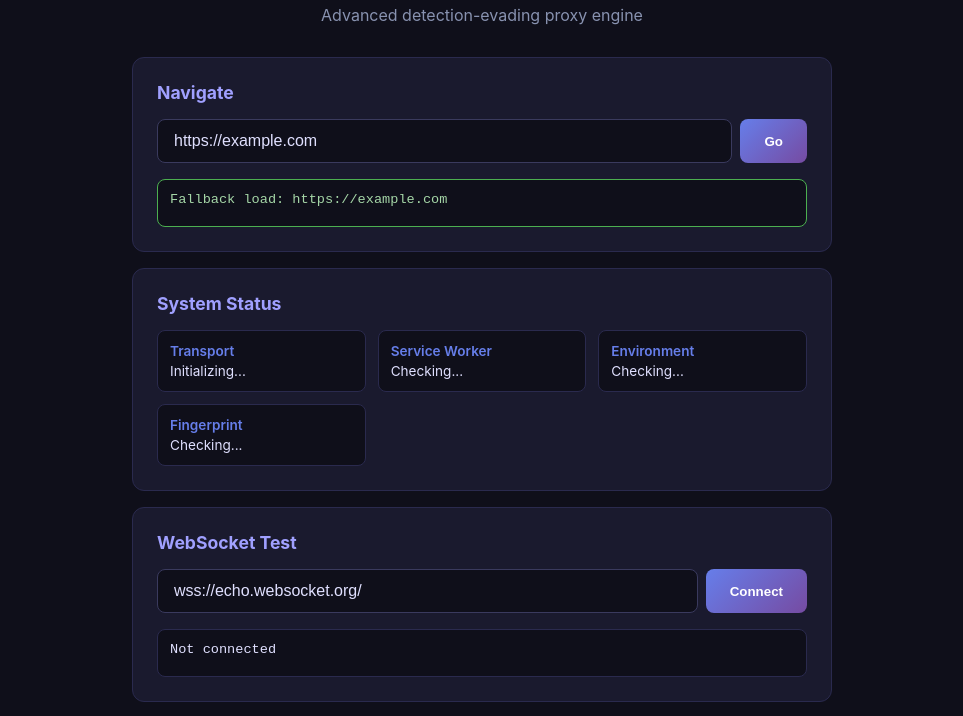
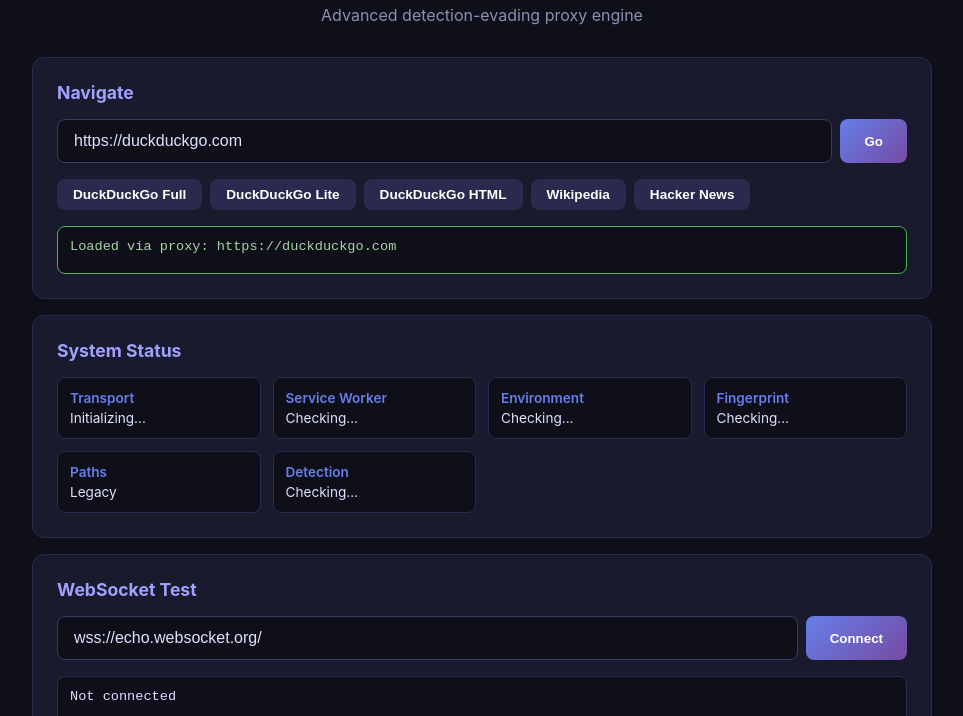
Before and after one commit to Ethan506-n/midas, a website: page public/demo.html in a window 1280 px wide. Both pictures are taken after a click on the button "Go". Shown: the part 84-800 px from the top of the page, without its empty margins (158-1121 px from the left). Drawn offline with Linux system fonts and the light colour scheme.

Commit message:
fixed duckduckgo

```diff
--- a/public/demo.html
+++ b/public/demo.html
@@ -32,7 +32,7 @@
     border-radius: 12px;
     padding: 1.5rem;
     width: 100%;
-    max-width: 700px;
+    max-width: 900px;
     margin-bottom: 1rem;
     border: 1px solid #2a2a4e;
   }
@@ -71,6 +71,11 @@
   }
   button:hover { opacity: 0.9; }
   button:disabled { opacity: 0.5; cursor: not-allowed; }
+  .btn-secondary {
+    background: #2a2a4e;
+    padding: 0.5rem 1rem;
+    font-size: 0.85rem;
+  }
   .status {
     font-family: monospace;
     font-size: 0.85rem;
@@ -86,7 +91,7 @@
   .status.error { border-color: #f44336; color: #ef9a9a; }
   .features {
     display: grid;
-    grid-template-columns: repeat(auto-fit, minmax(200px, 1fr));
+    grid-template-columns: repeat(auto-fit, minmax(180px, 1fr));
     gap: 0.75rem;
     margin-top: 1rem;
   }
@@ -103,10 +108,16 @@
     display: block;
     margin-bottom: 0.25rem;
   }
+  .quick-links {
+    display: flex;
+    flex-wrap: wrap;
+    gap: 0.5rem;
+    margin-bottom: 1rem;
+  }
   .iframe-container {
     width: 100%;
-    max-width: 900px;
-    height: 500px;
+    max-width: 1000px;
+    height: 600px;
     border-radius: 12px;
     overflow: hidden;
     border: 1px solid #2a2a4e;
@@ -128,10 +139,17 @@
 <div class="card">
   <h2>Navigate</h2>
   <div class="input-group">
-    <input type="text" id="urlInput" placeholder="https://example.com" value="https://example.com">
+    <input type="text" id="urlInput" placeholder="https://example.com" value="https://duckduckgo.com">
     <button id="goBtn" onclick="navigate()">Go</button>
   </div>
-  <div class="status" id="navStatus">Ready</div>
+  <div class="quick-links">
+    <button class="btn-secondary" onclick="loadUrl('https://duckduckgo.com')">DuckDuckGo Full</button>
+    <button class="btn-secondary" onclick="loadUrl('https://lite.duckduckgo.com/lite/')">DuckDuckGo Lite</button>
+    <button class="btn-secondary" onclick="loadUrl('https://html.duckduckgo.com/html/')">DuckDuckGo HTML</button>
+    <button class="btn-secondary" onclick="loadUrl('https://en.wikipedia.org/wiki/Main_Page')">Wikipedia</button>
+    <button class="btn-secondary" onclick="loadUrl('https://news.ycombinator.com')">Hacker News</button>
+  </div>
+  <div class="status" id="navStatus">Ready — select a site above or enter any URL</div>
 </div>
 
 <div class="card">
@@ -153,6 +171,14 @@
       <span class="label">Fingerprint</span>
       <span id="fpStatus">Checking...</span>
     </div>
+    <div class="feature">
+      <span class="label">Paths</span>
+      <span id="pathStatus">Checking...</span>
+    </div>
+    <div class="feature">
+      <span class="label">Detection</span>
+      <span id="detectStatus">Checking...</span>
+    </div>
   </div>
 </div>
 
@@ -166,7 +192,7 @@
 </div>
 
 <div class="iframe-container">
-  <iframe id="proxyFrame" sandbox="allow-scripts allow-same-origin allow-forms allow-popups"></iframe>
+  <iframe id="proxyFrame" sandbox="allow-scripts allow-same-origin allow-forms allow-popups allow-top-navigation"></iframe>
 </div>
 
 <script src="loader.js"></script>
@@ -177,27 +203,35 @@
   const swStatus = document.getElementById('swStatus');
   const envStatus = document.getElementById('envStatus');
   const fpStatus = document.getElementById('fpStatus');
+  const pathStatus = document.getElementById('pathStatus');
+  const detectStatus = document.getElementById('detectStatus');
   const proxyFrame = document.getElementById('proxyFrame');
+  const urlInput = document.getElementById('urlInput');
+
+  function getBrowsePath() {
+    if (window.__midasPaths && window.__midasPaths.browse) {
+      return '/_midas/' + window.__midasPaths.browse;
+    }
+    return '/_midas/browse';
+  }
+
+  function loadUrl(url) {
+    urlInput.value = url;
+    navigate();
+  }
 
   async function navigate() {
-    const url = document.getElementById('urlInput').value;
+    const url = urlInput.value.trim();
     if (!url) return;
     navStatus.textContent = 'Loading ' + url + '...';
     navStatus.className = 'status';
 
     try {
-      if (typeof midasFetch === 'function') {
-        const resp = await midasFetch(url);
-        const html = await resp.text();
-        proxyFrame.srcdoc = html;
-        navStatus.textContent = 'Loaded: ' + url + ' (status: ' + resp.status + ')';
-        navStatus.className = 'status success';
-      } else {
-        // Fallback before midas is ready
-        proxyFrame.src = '/_midas/browse?url=' + encodeURIComponent(url);
-        navStatus.textContent = 'Fallback load: ' + url;
-        navStatus.className = 'status success';
-      }
+      const browsePath = getBrowsePath();
+      const proxyUrl = browsePath + '?url=' + encodeURIComponent(url);
+      proxyFrame.src = proxyUrl;
+      navStatus.textContent = 'Loaded via proxy: ' + url;
+      navStatus.className = 'status success';
     } catch (err) {
       navStatus.textContent = 'Error: ' + err.message;
       navStatus.className = 'status error';
@@ -266,10 +300,22 @@
       const fp = getFingerprint();
       fpStatus.textContent = fp.canvasHash ? 'Randomized' : 'Native';
     }
+
+    if (window.__midasPaths) {
+      pathStatus.textContent = 'Rotating';
+    } else {
+      pathStatus.textContent = 'Legacy';
+    }
+
+    if (typeof getEnvironmentStatus === 'function') {
+      const s = getEnvironmentStatus();
+      detectStatus.textContent = s.devtools ? 'DevTools!' : (s.instrumentation ? 'Instr!' : 'Clean');
+      detectStatus.style.color = s.devtools || s.instrumentation ? '#f44336' : '#4caf50';
+    }
   }, 2000);
 
   // Handle enter key
-  document.getElementById('urlInput').addEventListener('keypress', (e) => {
+  urlInput.addEventListener('keypress', (e) => {
     if (e.key === 'Enter') navigate();
   });
 </script>
```
Also changed, not shown: scripts/fix-router.cjs (added, +14 -0 lines), server/router.js (+1 -6 lines).
